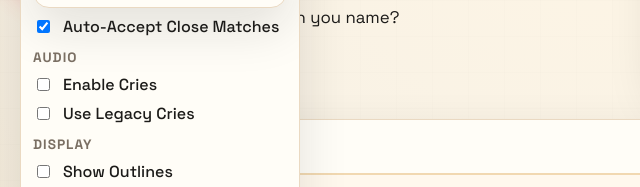
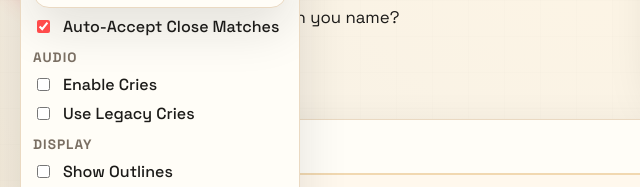
Before and after one commit to stephanrenggli/dexsprint, a plain HTML site: page index.html in a window 1280 px wide. Shown: the part 216-403 px from the top of the page, 0-640 px from the left. Drawn offline with Linux system fonts and the light colour scheme; a script that the page names is missing.

Commit message:
fix: theme toggle checkbox accent color

```diff
--- a/styles.css
+++ b/styles.css
@@ -767,6 +767,10 @@ body.dark-mode {
   font-weight: 500;
 }
 
+.toggle input {
+  accent-color: var(--accent);
+}
+
 .theme-grid {
   display: grid;
   grid-template-columns: repeat(auto-fit, minmax(120px, 1fr));
```
